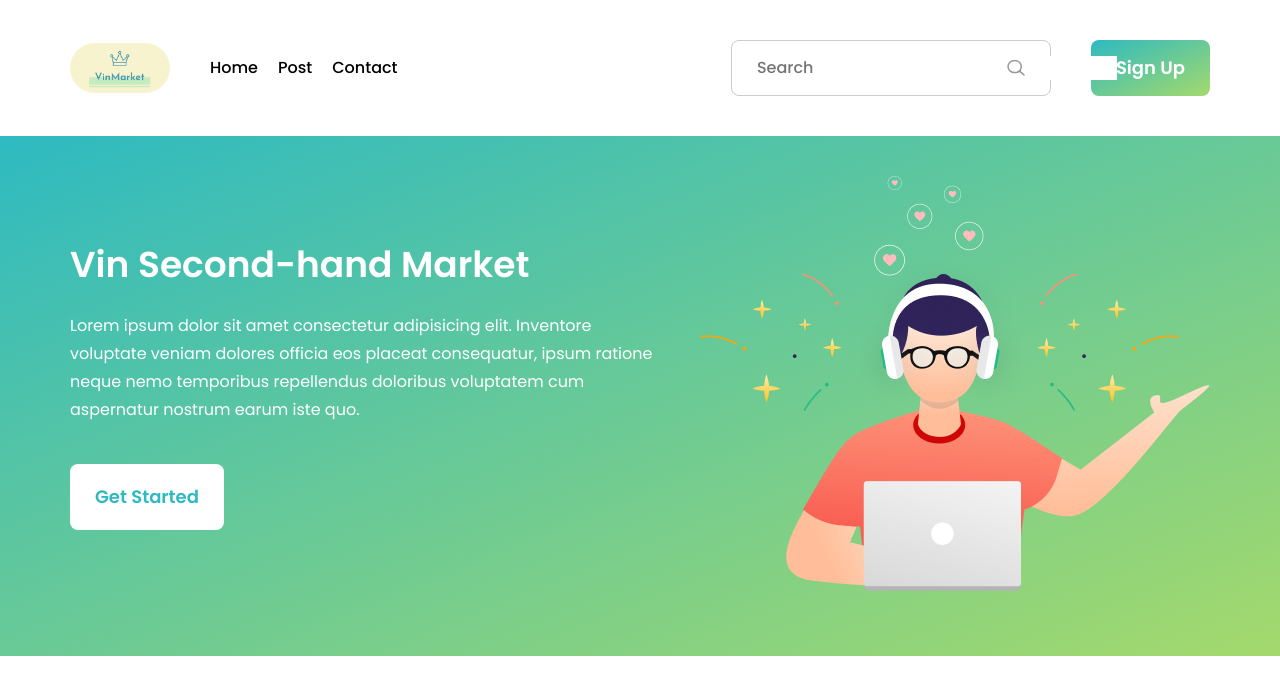
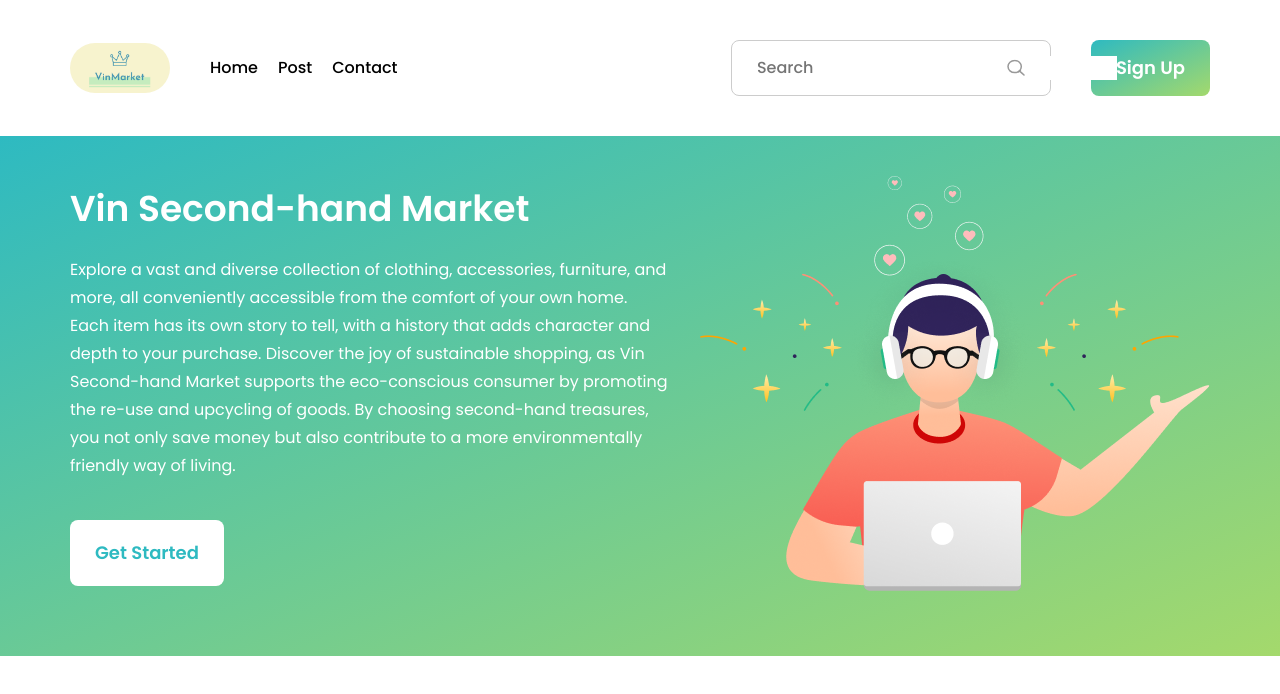
Before and after one commit to JTRerer/monkey-blogging, a React (Create React App) app: page / in a window 1280 px wide. Shown: the top 694 px of the page. Built offline with nearby package versions, Linux system fonts and the light colour scheme; no server answers.

Commit message:
Update HomePage

```diff
--- a/src/components/module/home/HomeBanner.js
+++ b/src/components/module/home/HomeBanner.js
@@ -36,10 +36,15 @@ const HomeBanner = () => {
           <div className="banner-content">
             <h1 className="banner-heading">Vin Second-hand Market</h1>
             <p className="banner-desc">
-              Lorem ipsum dolor sit amet consectetur adipisicing elit. Inventore
-              voluptate veniam dolores officia eos placeat consequatur, ipsum
-              ratione neque nemo temporibus repellendus doloribus voluptatem cum
-              aspernatur nostrum earum iste quo.
+              Explore a vast and diverse collection of clothing, accessories,
+              furniture, and more, all conveniently accessible from the comfort
+              of your own home. Each item has its own story to tell, with a
+              history that adds character and depth to your purchase. Discover
+              the joy of sustainable shopping, as Vin Second-hand Market
+              supports the eco-conscious consumer by promoting the re-use and
+              upcycling of goods. By choosing second-hand treasures, you not
+              only save money but also contribute to a more environmentally
+              friendly way of living.
             </p>
             <Button to="/sign-up" kind="secondary">
               Get Started
```
